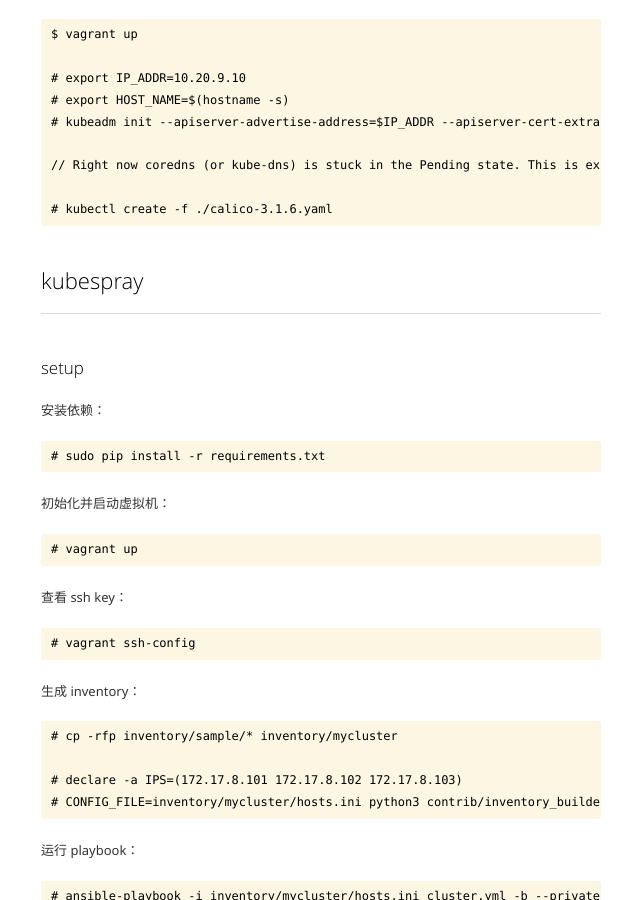
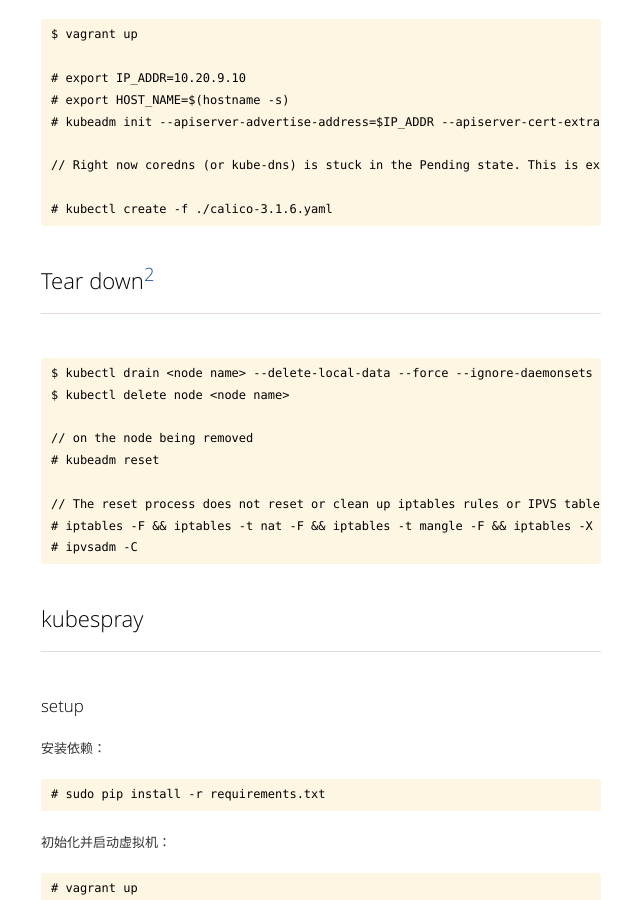
Before and after one commit to kidlj/awei, a Jekyll site: the page built from _wiki/kubernetes.md, in a window 1280 px wide and 900 px high, scrolled down 331 px. Shown: the whole window, without its empty margins (319-959 px from the left). Built offline with Jekyll 4.4.1, drawn with Linux system fonts in a browser that asks for light colours.

Commit message:
node tearing down wiki

```diff
--- a/_wiki/kubernetes.md
+++ b/_wiki/kubernetes.md
@@ -14,6 +14,19 @@
     // Right now coredns (or kube-dns) is stuck in the Pending state. This is expected and part of the design.[1]
 
     # kubectl create -f ./calico-3.1.6.yaml
+
+Tear down[2]
+============
+
+    $ kubectl drain <node name> --delete-local-data --force --ignore-daemonsets
+    $ kubectl delete node <node name>
+
+    // on the node being removed
+    # kubeadm reset
+
+    // The reset process does not reset or clean up iptables rules or IPVS tables.
+    # iptables -F && iptables -t nat -F && iptables -t mangle -F && iptables -X
+    # ipvsadm -C
 
 kubespray
 =========
```
Also changed, not shown: other parts of _wiki/kubernetes.md (+3 -2 lines).
